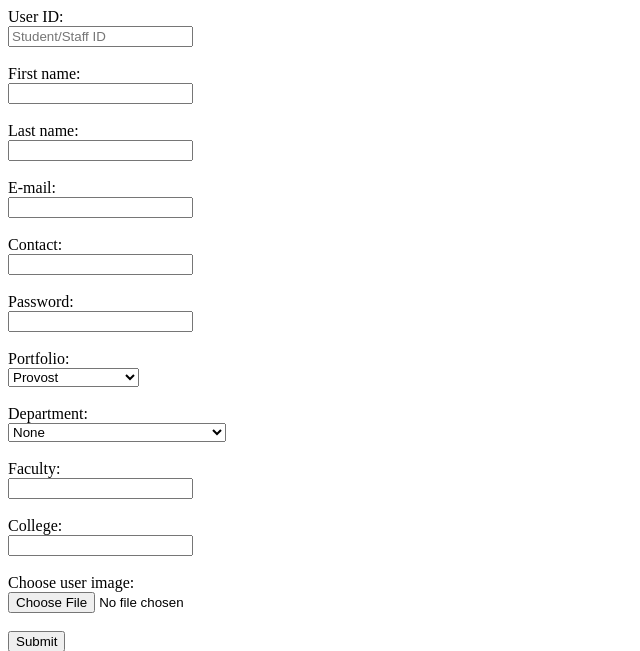
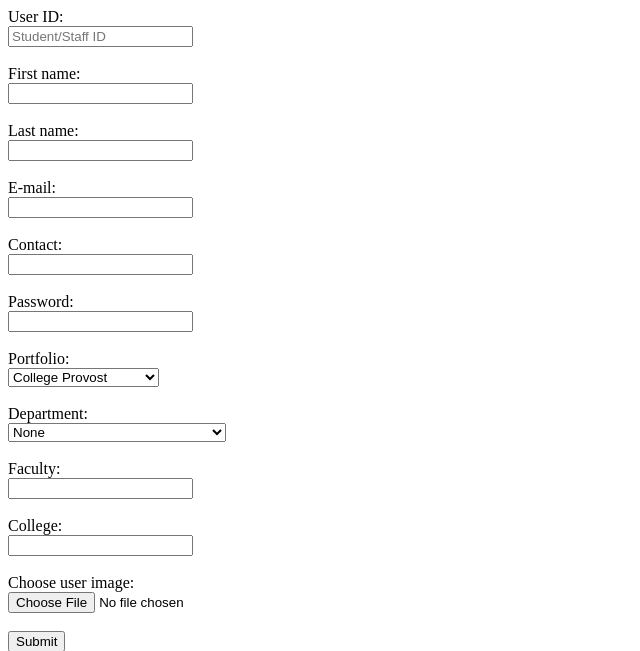
Before and after one commit to Koffi-Cobbin/pdhs-server2, a Flask app: page /auth/signup in a window 1280 px wide. Shown: the top 651 px of the page, without its empty margins (0-640 px from the left). Run offline with Flask 2, Linux system fonts and the light colour scheme.

Commit message:
Update signup.html

```diff
--- a/src/templates/users/signup.html
+++ b/src/templates/users/signup.html
@@ -28,13 +28,18 @@
 
         <label for="portfolios">Portfolio: </label><br>
         <select id="portfolio" name="portfolio_id">
-          <option value="1">Provost</option>
-          <option value="2">Dean</option>
-          <option value="3">Registrar</option>
-          <option value="4">HOD</option>
-          <option value="5">President</option>
-          <option value="6">Vice President</option>
-          <option value="7">General Secretary</option>
+          <option value="1">College Provost</option>
+          <option value="2">College Registrar</option>
+          <option value="3">College Dean</option>
+          <option value="4">Facility Manager</option>
+          <option value="5">Security Head</option>
+          <option value="6">HOD</option>
+          <option value="7">Patron</option>
+          <option value="8">Dept. Secretary</option>
+          <option value="9">Association President</option>
+          <option value="10">Ass. Vice President</option>
+          <option value="11">Ass. Gen. Secretary</option>
+          <option value="12">Ass. Fin. Secretary</option>
         </select><br><br>
 
         <label>Department: </label><br>
```
